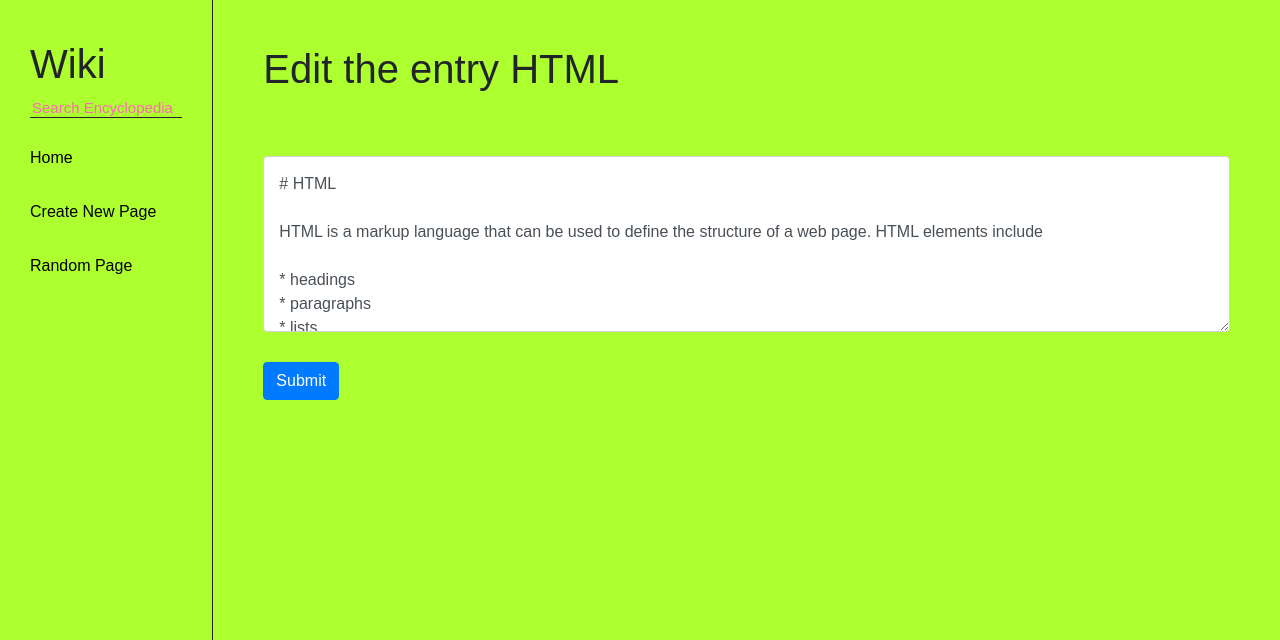
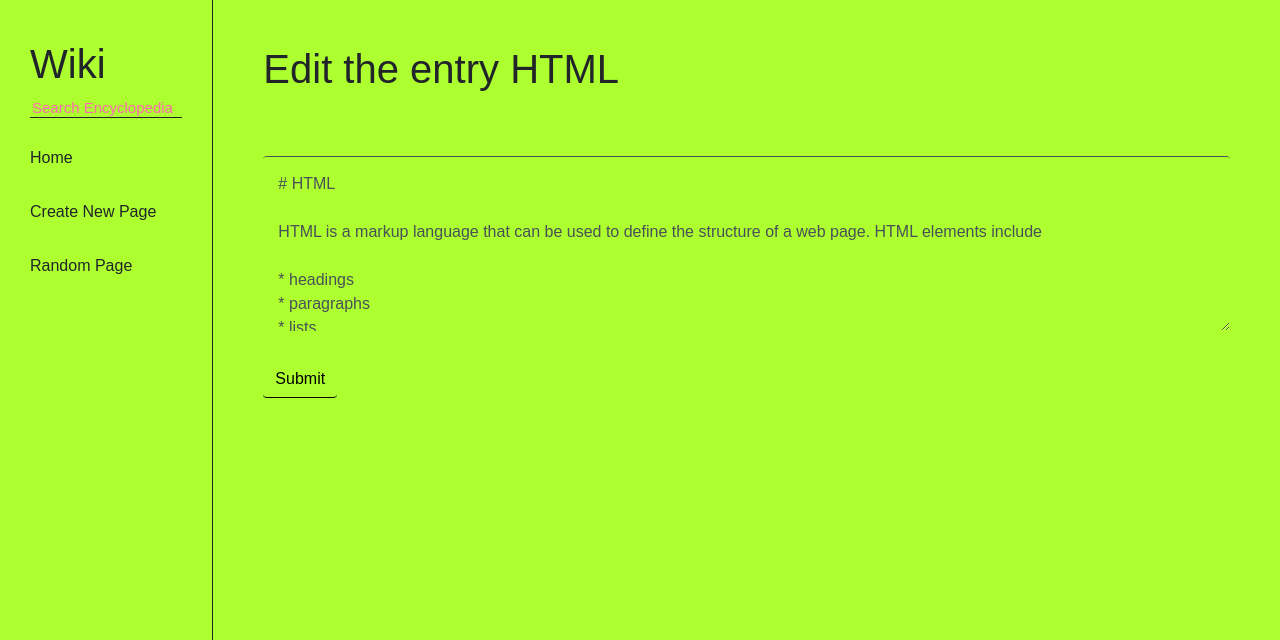
Before and after one commit to Asential/Viki, a Django app: page /edit/HTML in a window 1280 px wide. Shown: the top 640 px of the page. Run offline with Django 3.2, Linux system fonts and the light colour scheme; some libraries are stand-ins or nearby versions.

Commit message:
Front-End
Part II

```diff
--- a/encyclopedia/static/encyclopedia/styles.css
+++ b/encyclopedia/static/encyclopedia/styles.css
@@ -57,7 +57,19 @@ textarea {
 #textarea, #title{
     padding: 15px;
     margin-bottom: 30px;
+    background-color: greenyellow;
+    border: none;
+
 }
+
+
+#mit{
+    background-color: greenyellow;
+    border: none;
+    color: black;
+    border-bottom: 1px solid;
+}
+
 
 #mainform, #data{
     padding: 30px;
@@ -77,20 +89,22 @@ textarea {
     padding: 0px 10px;
 }
 
-.linkA{
+#list{
+    padding-inline-start: 0px;
+}
+
+
+/* .linkA{
     display: block;
     margin: 10px 0px;
     padding: 10px 10px;
     color: black;
     transition: ease 0.3s;
     background-color: greenyellow;
-}
+} */
 
-#list{
-    padding-inline-start: 0px;
-}
 
-.linkB{
+.linkB, .linkA{
     transition: ease 0.3s;
     color: inherit;
     width: 100%;
@@ -109,8 +123,8 @@ textarea {
     margin-top: 5px;
     right: 0;
     background: hotpink;
-    transition: width 0.5s ease;
-    -webkit-transition: width .5s ease;
+    transition: width 0.7s ease;
+    -webkit-transition: width 0.7s ease;
   }
 
   .linkB:hover:after{
@@ -123,10 +137,36 @@ textarea {
       color: hotpink;
   }
 
+  .linkA:after{
+    content: '';
+    position: absolute;
+    width: 0; height: 3px;
+    display: block;
+    margin-top: 5px;
+    right: 0;
+    background: hotpink;
+    transition: width 0.3s ease;
+    -webkit-transition: width .3s ease;
+  }
+
+  .linkA:hover:after{
+    color: hotpink;
+    width: 100%;
+    left: 0;
+    background: hotpink;
+  }
+  .linkA:hover{
+      color: hotpink;
+  }
+
 
 
 
 #edit{
     margin: 30px 25px;
     float: right;
+    background-color: greenyellow;
+    color: black;
+    border: none;
+    border-bottom: 1px solid;
 }
--- a/encyclopedia/templates/encyclopedia/edit.html
+++ b/encyclopedia/templates/encyclopedia/edit.html
@@ -10,7 +10,7 @@
     <form id="mainform" action="{% url 'save' title %}" method="POST">
         {% csrf_token %}
         <!-- <input id="title" name="title" type="text" class="form-control" placeholder="Title" value="{{title}}"> -->
-        <textarea id="textarea" class="form-control" rows="6" name="content" placeholder="Write about the entry!">{{content}}</textarea>
-        <button type="submit" class="btn btn-primary" type="submit">Submit</button>
+        <textarea id="textarea" class="form-control" rows="6" style="border-top: 1px solid;" name="content" placeholder="Write about the entry!">{{content}}</textarea>
+        <button id="mit" type="submit" class="btn btn-primary" type="submit">Submit</button>
     </form>
 {% endblock %}
--- a/encyclopedia/templates/encyclopedia/new.html
+++ b/encyclopedia/templates/encyclopedia/new.html
@@ -9,8 +9,8 @@
     <h1 class="heading">Make a new Entry!</h1>
     <form id="mainform" action="{% url 'submit' %}" method="POST">
         {% csrf_token %}
-        <input id="title" name="title" type="text" class="form-control" placeholder="Title">
+        <input id="title" style="border-top: 1px solid;" name="title" type="text" class="form-control" placeholder="Title">
         <textarea id="textarea" class="form-control" rows="6" name="content" placeholder="Write about the entry!"></textarea>
-        <button type="submit" class="btn btn-primary" type="submit">Submit</button>
+        <button id="mit" type="submit" class="btn btn-primary" type="submit">Submit</button>
     </form>
 {% endblock %}
```
Also changed, not shown: entries/Sex.md (+1 -0 lines), entries/a.md (added, +1 -0 lines).
